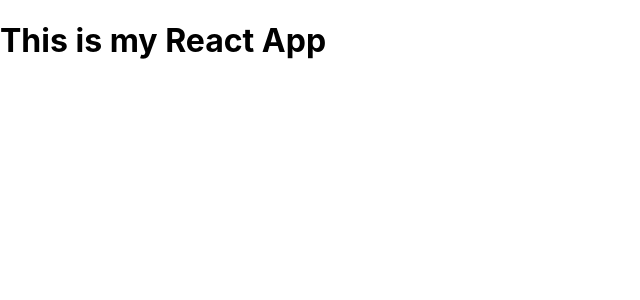
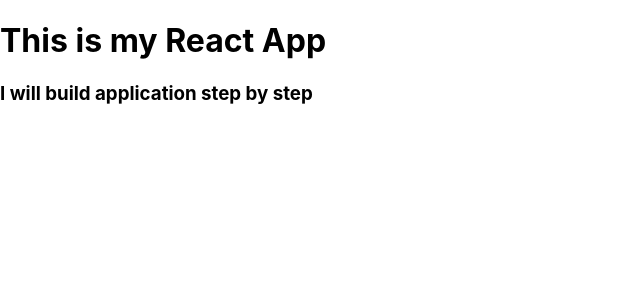
Before and after one commit to meandcloud/React-Apps, a React (Create React App) app in the folder project001/: page / in a window 1280 px wide. Shown: the top 300 px of the page, without its empty margins (0-640 px from the left). Built offline with nearby package versions, Linux system fonts and the light colour scheme; the HTML template or start-up script is replaced by a standard one.

Commit message:
Updated App.js
Updated App.js

```diff
--- a/project001/src/App.js
+++ b/project001/src/App.js
@@ -4,6 +4,7 @@ function App() {
   return (
     <div>
         <h1>This is my React App</h1>
+        <h3>I will build application step by step</h3>
     </div>
   );
 }
```
